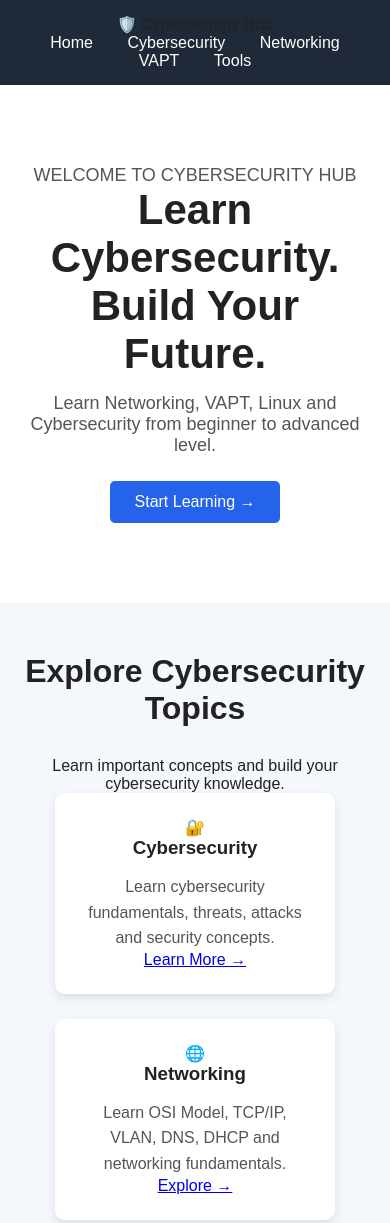
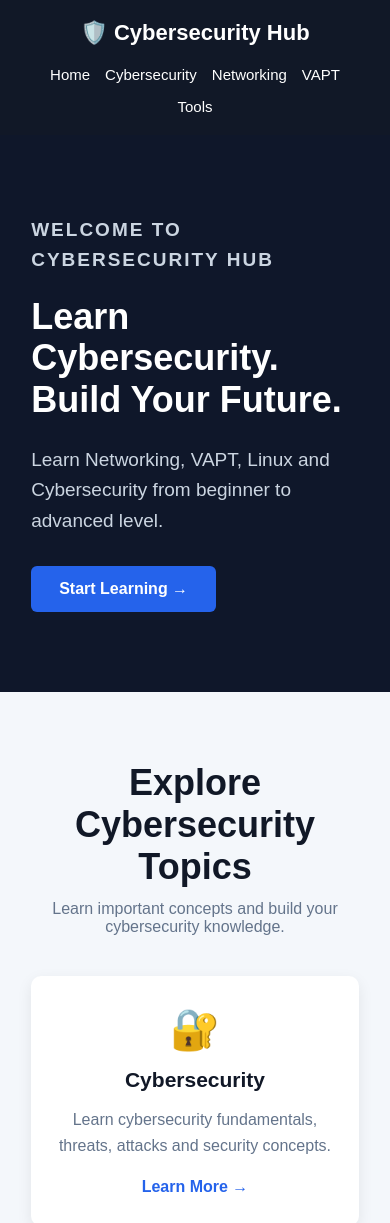
Before and after one commit to surajbhai126/Surajsecops, a plain HTML site: page index.html in a window 390 px wide. Shown: the top 1223 px of the page. Drawn offline with Linux system fonts and the light colour scheme.

Commit message:
Update style.css

```diff
--- a/style.css
+++ b/style.css
@@ -7,125 +7,205 @@
 body {
     font-family: Arial, sans-serif;
     background: #f4f7fb;
-    color: #222;
+    color: #111827;
 }
 
-header {
+
+/* Navbar */
+
+.navbar {
     background: #111827;
     color: white;
-    padding: 20px;
-    text-align: center;
+    padding: 20px 8%;
+    display: flex;
+    justify-content: space-between;
+    align-items: center;
 }
 
-nav {
-    background: #1f2937;
-    padding: 15px;
-    text-align: center;
+.logo {
+    font-size: 22px;
+    font-weight: bold;
 }
 
-nav a {
+.nav-links {
+    display: flex;
+    gap: 25px;
+}
+
+.nav-links a {
     color: white;
     text-decoration: none;
-    margin: 0 15px;
+    font-size: 15px;
 }
 
+.nav-links a:hover {
+    color: #60a5fa;
+}
+
+
+/* Hero */
+
 .hero {
-    text-align: center;
-    padding: 80px 20px;
-    background: white;
+    min-height: 500px;
+    background: #0f172a;
+    color: white;
+    display: flex;
+    align-items: center;
+    padding: 80px 8%;
+}
+
+.hero-content {
+    max-width: 700px;
+}
+
+.welcome {
+    color: #60a5fa;
+    font-weight: bold;
+    letter-spacing: 2px;
+    margin-bottom: 20px;
 }
 
 .hero h1 {
-    font-size: 42px;
-    margin-bottom: 15px;
+    font-size: 56px;
+    line-height: 1.15;
+    margin-bottom: 25px;
 }
 
 .hero p {
-    font-size: 18px;
-    color: #555;
+    font-size: 19px;
+    line-height: 1.6;
+    color: #cbd5e1;
+    max-width: 600px;
 }
 
 .btn {
     display: inline-block;
-    margin-top: 25px;
-    padding: 12px 25px;
+    margin-top: 30px;
+    padding: 14px 28px;
     background: #2563eb;
     color: white;
     text-decoration: none;
-    border-radius: 5px;
+    border-radius: 6px;
+    font-weight: bold;
 }
 
-footer {
-    text-align: center;
-    padding: 20px;
-    background: #111827;
-    color: white;
-    margin-top: 50px;
+.btn:hover {
+    background: #1d4ed8;
 }
 
+
+/* Topics */
+
 .topics {
-    padding: 50px 20px;
+    padding: 70px 8%;
     text-align: center;
 }
 
 .topics h2 {
-    font-size: 32px;
-    margin-bottom: 30px;
+    font-size: 36px;
+    margin-bottom: 12px;
+}
+
+.section-text {
+    color: #64748b;
+    margin-bottom: 40px;
 }
 
 .cards {
-    display: flex;
-    justify-content: center;
+    display: grid;
+    grid-template-columns: repeat(4, 1fr);
     gap: 25px;
-    flex-wrap: wrap;
 }
 
 .card {
     background: white;
-    width: 280px;
-    padding: 25px;
+    padding: 30px 22px;
     border-radius: 10px;
-    box-shadow: 0 4px 10px rgba(0, 0, 0, 0.1);
+    box-shadow: 0 5px 15px rgba(0, 0, 0, 0.08);
+    transition: 0.3s;
+}
+
+.card:hover {
+    transform: translateY(-8px);
+}
+
+.icon {
+    font-size: 40px;
+    margin-bottom: 15px;
 }
 
 .card h3 {
+    font-size: 21px;
     margin-bottom: 15px;
 }
 
 .card p {
-    color: #555;
+    color: #64748b;
     line-height: 1.6;
+    margin-bottom: 20px;
+}
+
+.card a {
+    color: #2563eb;
+    text-decoration: none;
+    font-weight: bold;
 }
 
 
+/* Footer */
+
+footer {
+    background: #111827;
+    color: white;
+    text-align: center;
+    padding: 40px 20px;
+}
+
+footer p {
+    margin-top: 10px;
+    color: #cbd5e1;
+}
+
+.copyright {
+    font-size: 13px;
+    margin-top: 25px;
+}
 
 
+/* Mobile Responsive */
 
-.article {
-    max-width: 900px;
-    margin: 40px auto;
-    padding: 30px;
-    background: white;
-    line-height: 1.8;
+@media (max-width: 900px) {
+
+    .cards {
+        grid-template-columns: repeat(2, 1fr);
+    }
+
+    .hero h1 {
+        font-size: 42px;
+    }
+
 }
 
-.article h1 {
-    margin-bottom: 10px;
+
+@media (max-width: 600px) {
+
+    .navbar {
+        flex-direction: column;
+        gap: 20px;
+    }
+
+    .nav-links {
+        flex-wrap: wrap;
+        justify-content: center;
+        gap: 15px;
+    }
+
+    .cards {
+        grid-template-columns: 1fr;
+    }
+
+    .hero h1 {
+        font-size: 36px;
+    }
+
 }
-
-.article h2 {
-    margin-top: 30px;
-}
-
-.article p {
-    margin-top: 15px;
-}
-
-.article ul {
-    margin: 15px 0 15px 30px;
-}
-
-.date {
-    color: #777;
-    font-size: 14px;
-}
```
